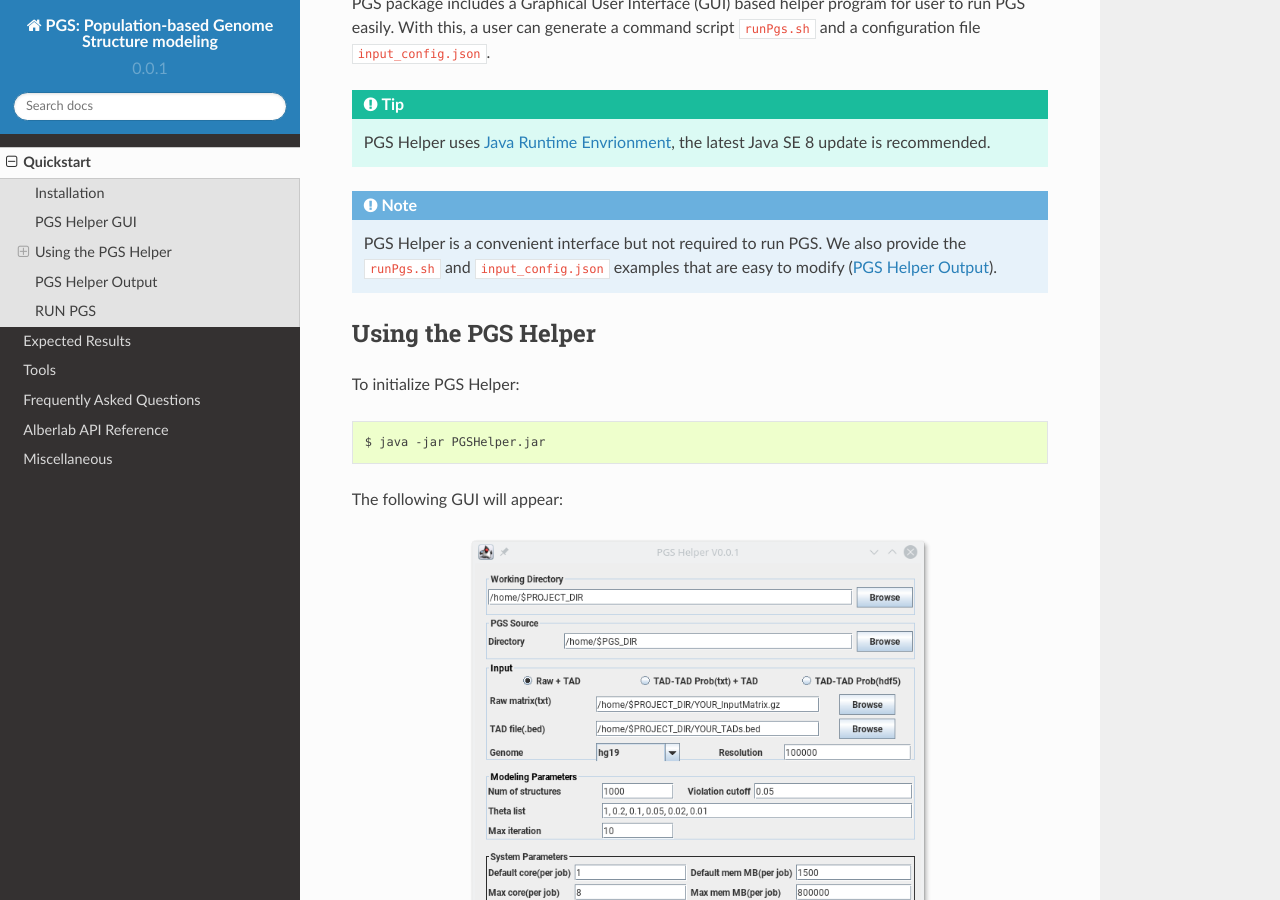
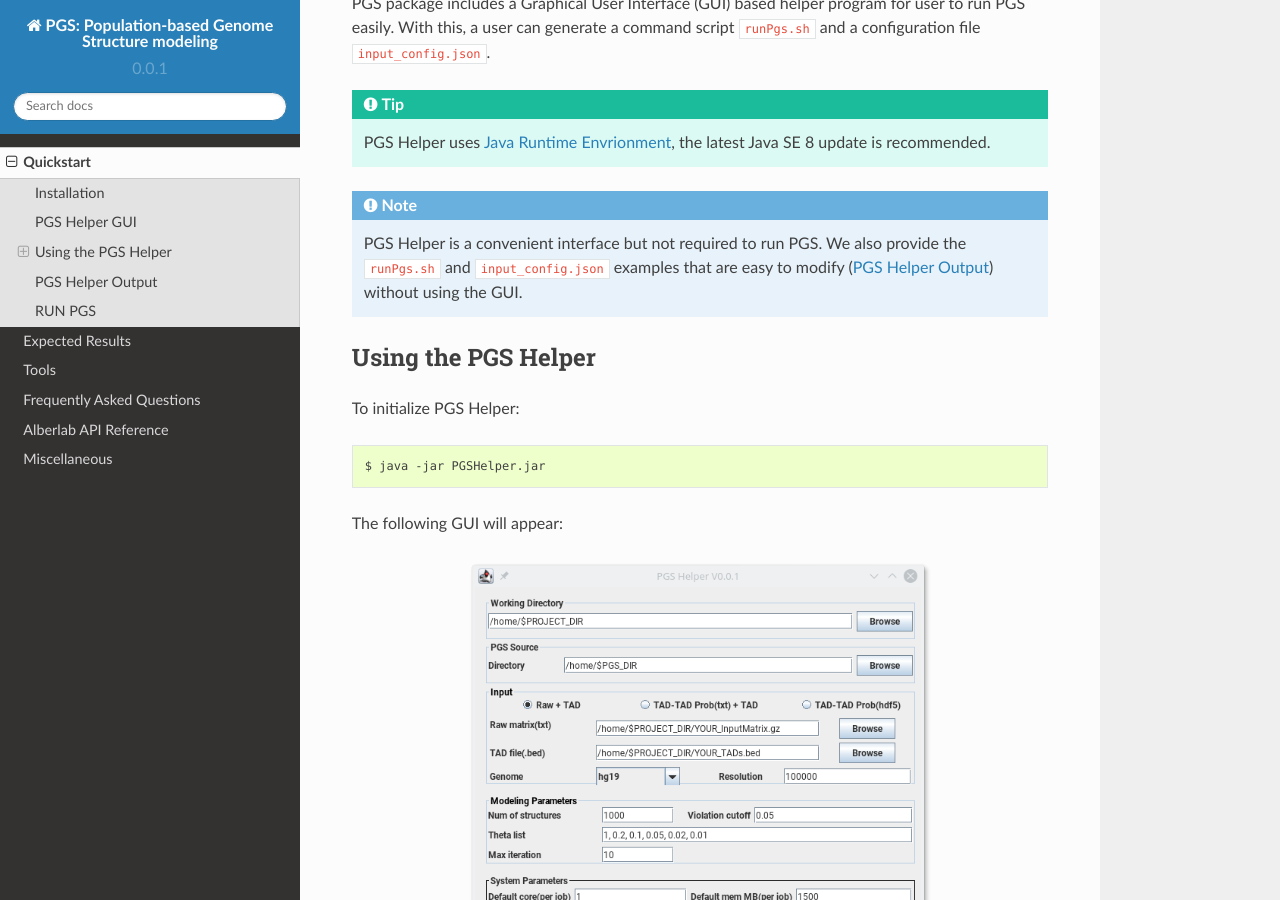
Before and after one commit to alberlab/pgs, a Sphinx documentation site: the page built from docs/quickstart.rst, in a window 1280 px wide and 900 px high, scrolled down 882 px. Built offline with Sphinx 7.4.7 and the Read the Docs theme 2.0.0, drawn with Linux system fonts in a browser that asks for light colours.

```diff
--- a/docs/quickstart.rst
+++ b/docs/quickstart.rst
@@ -43,7 +43,7 @@
 .. tip:: PGS Helper uses `Java Runtime Envrionment <http://www.oracle.com/technetwork/java/javase/downloads/index.html>`_, the latest Java SE 8 update is recommended.
 
 
-.. note:: PGS Helper is a convenient interface but not required to run PGS. We also provide the ``runPgs.sh`` and ``input_config.json`` examples that are easy to modify (`PGS Helper Output`_).
+.. note:: PGS Helper is a convenient interface but not required to run PGS. We also provide the ``runPgs.sh`` and ``input_config.json`` examples that are easy to modify (`PGS Helper Output`_) without using the GUI.
 
 
 
```
Also changed, not shown: 2 other files.
